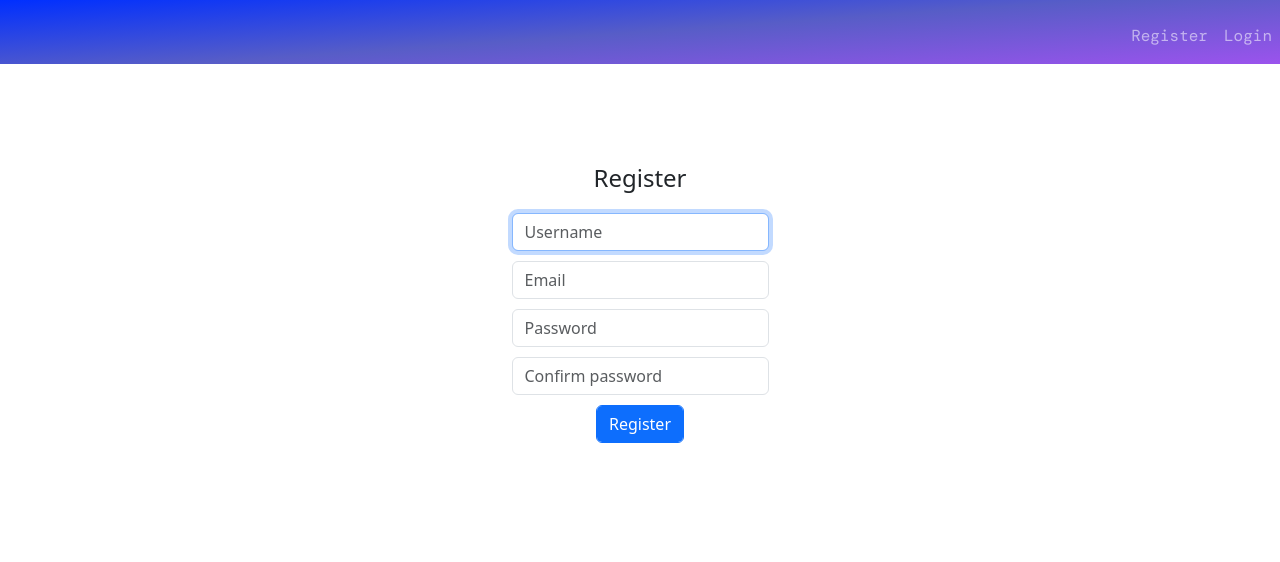
After one commit to Ouadjet2807/cs50_final_project, a Flask app: page /register in a window 1280 px wide. The commit adds this page. Shown: the top 562 px of the page. Run offline with Flask 3, Linux system fonts and the light colour scheme; some web fonts are replaced.

Commit message:
second commit

```diff
--- a/app.py
+++ b/app.py
@@ -1,8 +1,8 @@
 from flask import Flask, render_template, flash, redirect, request, session
 from flask_session import Session
+from helpers import login_required
 
 app = Flask(__name__)
-
 
 app.config["SESSION_PERMANENT"] = False
 app.config["SESSION_TYPE"] = "filesystem"
@@ -18,6 +18,7 @@ def after_request(response):
 
 
 @app.route("/", methods=["GET", "POST"])
+@login_required
 def index():
     """Get Home page"""
 
@@ -42,3 +43,14 @@ def login():
 
 
     return render_template("login.html")
+
+
+@app.route("/register", methods=["GET", "POST"])
+def register():
+    """Allow user to register"""
+
+    if request.method == "POST":
+        return redirect("/")
+
+
+    return render_template("register.html")
--- a/static/css/style.css
+++ b/static/css/style.css
@@ -6,4 +6,15 @@ nav .nav-link {
   font-family: "DM Mono";
 }
 
+.main {
+  padding: 100px;
+}
+
+form {
+  display: flex;
+  flex-direction: column;
+  gap: 10px;
+  margin: 20px 0;
+}
+
 /*# sourceMappingURL=style.css.map */
--- a/templates/layout.html
+++ b/templates/layout.html
@@ -15,7 +15,7 @@
   </head>
   <body>
 
-    <nav class="bg-light navbar navbar-expand-md navbar-light">
+    <nav class="bg-light navbar navbar-expand-md navbar-dark">
         <div class="collapse navbar-collapse">
             {% if session["user_id"] %}
             <ul class="navbar-nav ms-auto mt-2">
--- /dev/null
+++ b/templates/register.html
@@ -0,0 +1,18 @@
+{% extends "layout.html" %}
+
+{% block title %}
+Register
+{% endblock %}
+
+{% block main %}
+
+    <h4 class="text-center mt-20">Register</h4>
+
+    <form action="/register" method="post">
+        <input autocomplete="off" autofocus class="form-control mx-auto w-auto" name="username" placeholder="Username" type="text">
+        <input autocomplete="off" autofocus class="form-control mx-auto w-auto" name="email" placeholder="Email" type="email">
+        <input autocomplete="off" autofocus class="form-control mx-auto w-auto" name="password" placeholder="Password" type="password">
+        <input autocomplete="off" autofocus class="form-control mx-auto w-auto" name="confirmation" placeholder="Confirm password" type="password">
+        <button class="form-control btn btn-primary mx-auto w-auto">Register</button>
+    </form>
+{% endblock %}
```
Also changed, not shown: helpers.py (added, +18 -0 lines), static/styles.scss (+12 -0 lines), templates/login.html (+8 -1 lines), 1 other file.
